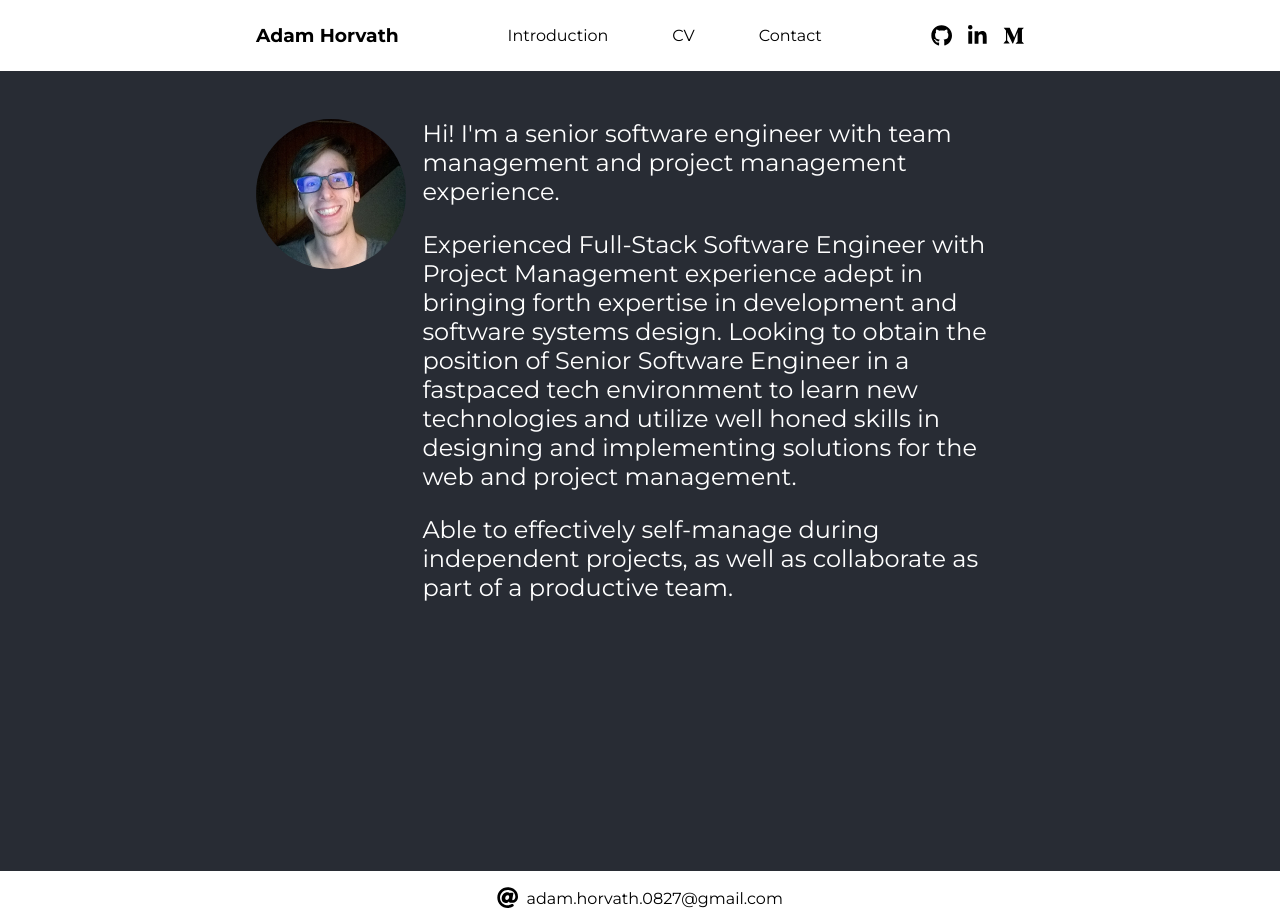
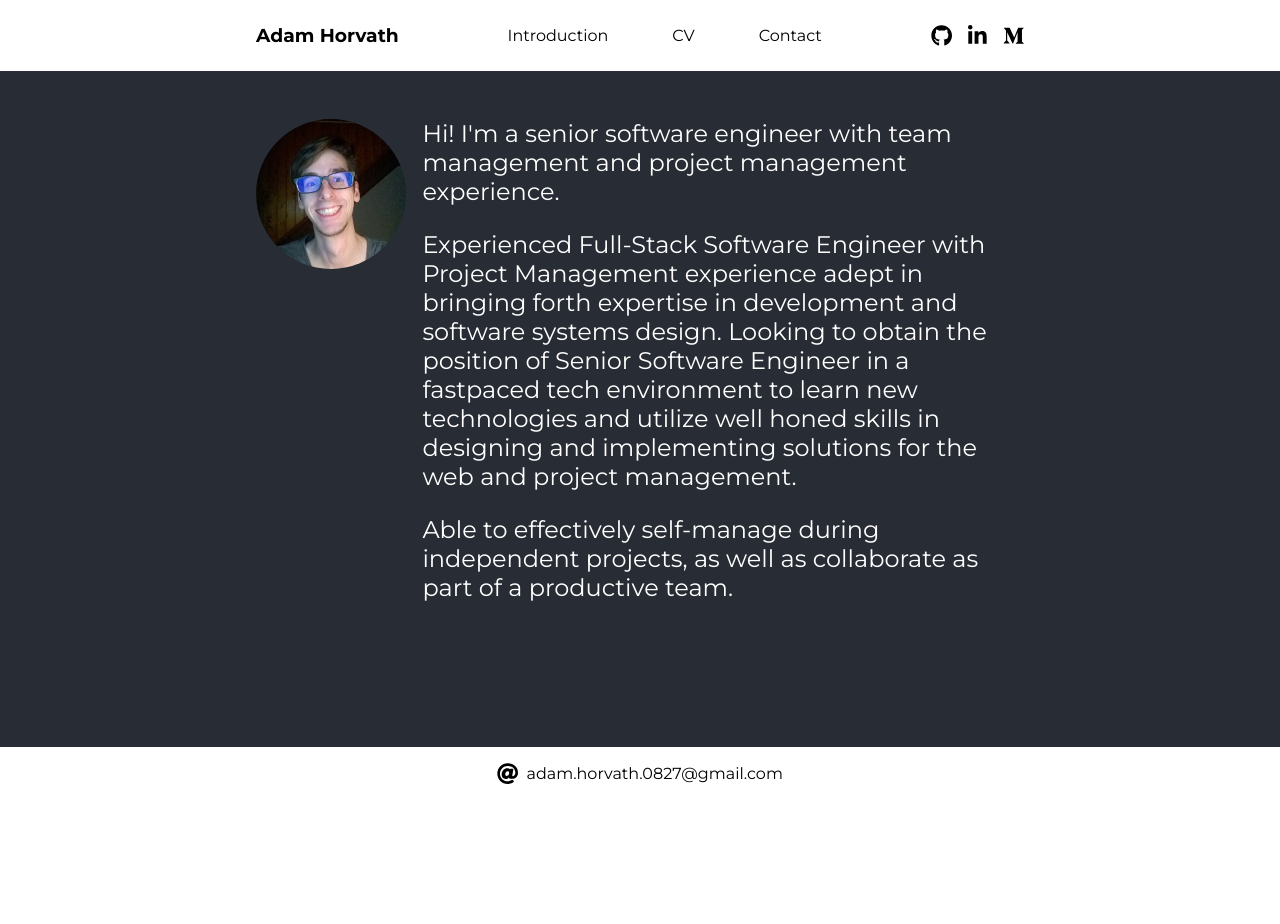
Before and after one commit to adamhvt/portfolio, a React (Create React App) app: page / in a window 1280 px wide. After the commit the page ends 800 px from the top, so only its background shows below. Built offline with nearby package versions, Linux system fonts and the light colour scheme.

Commit message:
Improved page layout to fit full screen

```diff
--- a/src/App.scss
+++ b/src/App.scss
@@ -1,5 +1,7 @@
 .App {
   height: 100%;
+  display: flex;
+  flex-direction: column;
 }
 
 @media screen and (min-width: 800px) {
@@ -9,7 +11,7 @@
 }
 
 main {
-  min-height: 100%;
+  flex-grow: 1;
   padding: 3rem 0;
   background-color: #282c34;
   color: #fff;
```
